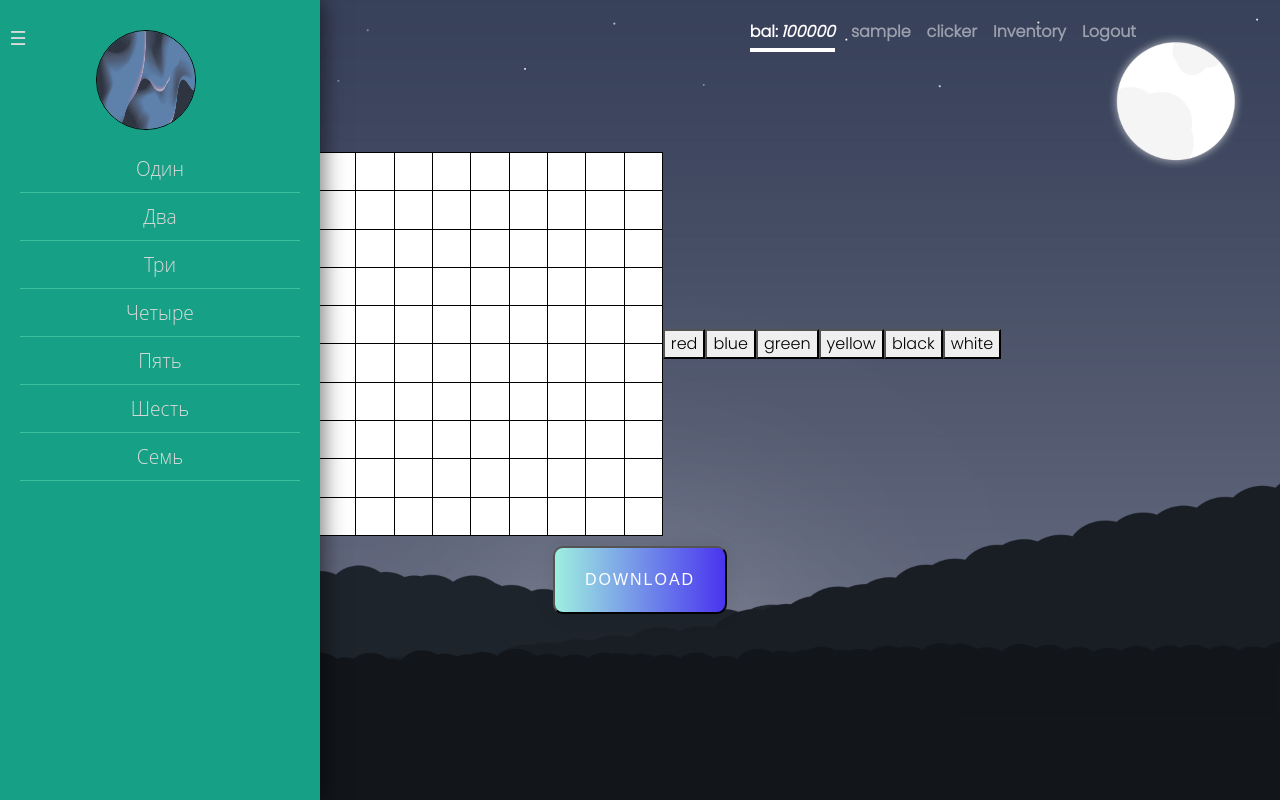
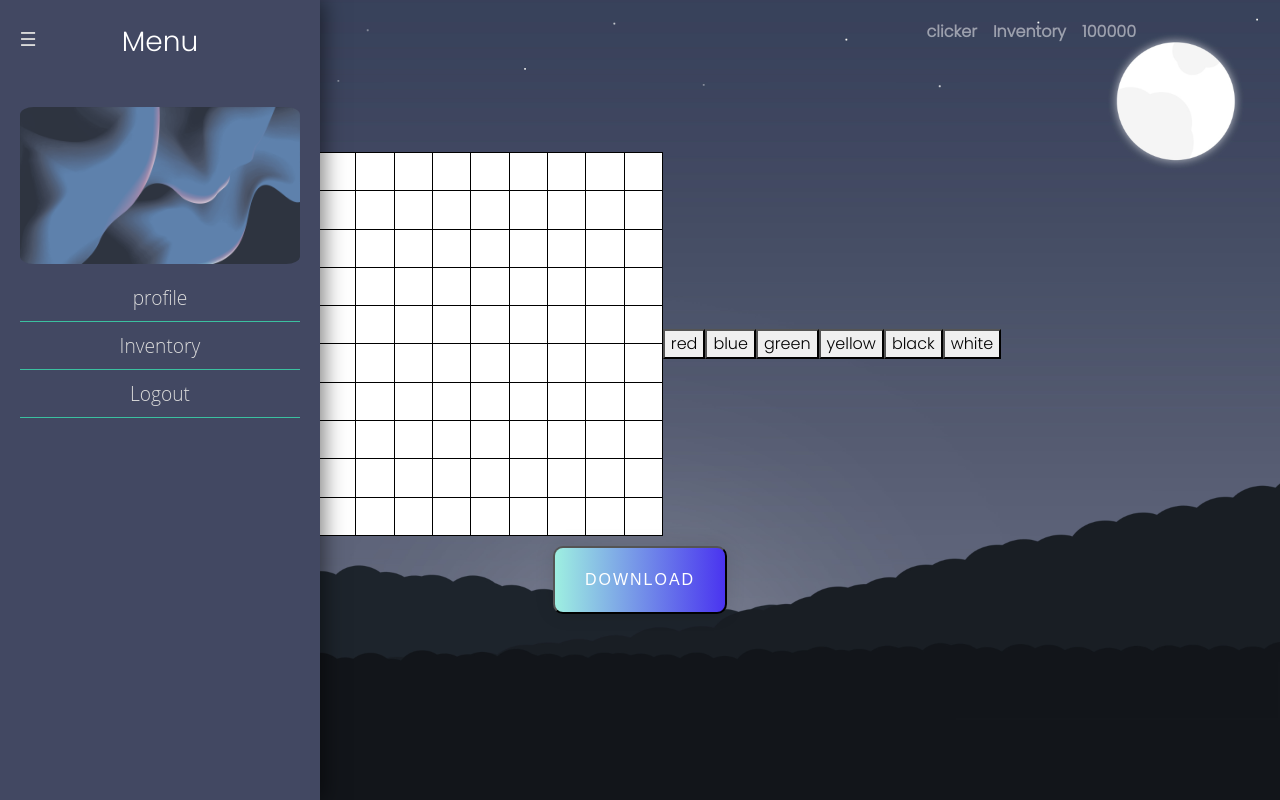
Before and after one commit to KOSTEN19/colossus, a Django app: page /game/ in a window 1280 px wide, after a click that opens the changed part. Run offline with Django 4.2, Linux system fonts and the light colour scheme; the visitor is signed in with stand-in values (Sample User, id 1); lists and menus that the app fills with data are empty; some libraries are stand-ins or nearby versions; some web fonts are replaced.

Commit message:
style path for Edmond

```diff
--- a/website/templates/header.html
+++ b/website/templates/header.html
@@ -82,12 +82,8 @@
         {% endif %}
         {% endif %}
         {% if request.user.is_authenticated %}
-        <div class="bal nav-link" style="border-bottom-color: #fff; color: #fff; display: flex; justify-content: center"><div style="margin: 0 3px 0 0; ">bal: </div> <em>{{request.user.balance}}</em></div>
-        {% if page == "profile" %}
-        <a class="nav-link active" href="/profile/">{{ request.user }}</a>
-        {% else %}
-        <a class="nav-link" href="/profile/">{{ request.user }}</a>
-        {% endif %}
+
+
         {% if page == "clicker" %}
         <a class="nav-link active" href="/clicker/">clicker</a>
         {% else %}
@@ -101,7 +97,8 @@
         {% endif %}
         {% endif %}
         {% if request.user.is_authenticated %}
-        <a class="nav-link" href="/logout">Logout</a>
+
+        <div class="bal nav-link"> {{request.user.balance}}</div>
         {% endif %}
       </nav>
     </header>
--- a/website/templates/navi.html
+++ b/website/templates/navi.html
@@ -385,9 +385,9 @@ body {
     /* абсолютно позиционируем */
     position: absolute;
     /* относительно левого края панели */
-    left: 0px;
+    left: 10px;
     /* отступ от верхнего края панели */
-    top: 1em;
+    top: 20px;
     /* внутренние отступы */
     padding: 0.5em;
     /* определяем цвет фона переключателя
@@ -428,25 +428,23 @@ body {
     -moz-transition: left 0.3s;
     transition: left 0.3s;
     /* определяем цвет фона панели */
-    background: #16a085;
+    background: #424862     ;
+
     /* поверх других элементов */
     z-index: 2000;
 }
 </style>
 <input type="checkbox" id="navi-toggle" hidden>
 <label for="navi-toggle" class="navi-toggle" onclick></label>
-<nav class="navi">
+<nav class="navi" style = "overflow-y: hidden;">
 
     <h2 class="logo">
-        <img id="foo"  src="{{request.user.profile_pic.url}}"  style = "width: 100px; height: 100px; border: 1px solid black;border-radius: 100%; margin: 5px;">
+        <h3>Menu</h3>
+        <img id="foo"  src="{{request.user.profile_pic.url}}"  style = "width: 100%; height: auto;  margin: 40px 0px 10px; border-radius: 5%;">
     </h2>
-    <ul>
-        <li><a href="#1">Один</a>
-        <li><a href="#2">Два</a>
-        <li><a href="#3">Три</a>
-        <li><a href="#4">Четыре</a>
-        <li><a href="#5">Пять</a>
-        <li><a href="#6">Шесть</a>
-        <li><a href="#7">Семь</a>
+    <ul style = "height: 100%;">
+       <li> <a class="nav-link active" href="/profile/">profile</a> </li>
+          <li>  <a class="nav-link active" href="/inventory/">Inventory</a></li>
+        <li  ><a class="nav-link" href="/logout">Logout</a></li>
     </ul>
   </nav>
--- a/website/views.py
+++ b/website/views.py
@@ -351,7 +351,9 @@ def transaction(request):
             if sell== 'on':
                 arr_nfts = NFT.objects.filter(name= query.name)
                 for i in arr_nfts:
-                    if i.in_market==False and request.user==i.owner:
+
+                    if i.in_market==False and str(request.user)==str(i.owner):
+
                         trade = Trade_sell(
                         owner_image = request.user.profile_pic,
                         image = i.image,
@@ -369,7 +371,7 @@ def transaction(request):
                         trade.save()
                         i.in_market=True
                         i.save()
-                    trade.save()
+                        trade.save()
 
             else:
                 query.in_market=True
```
